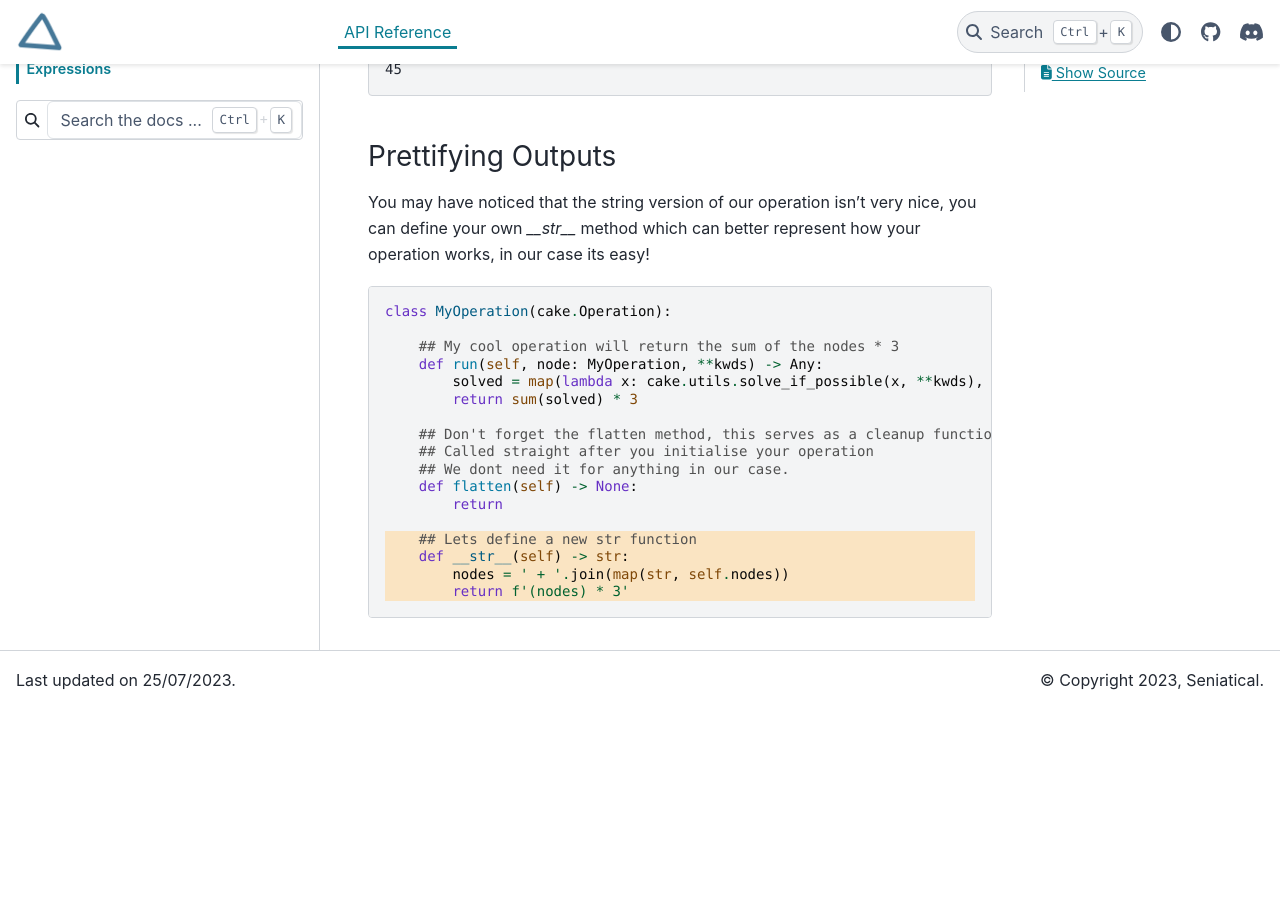
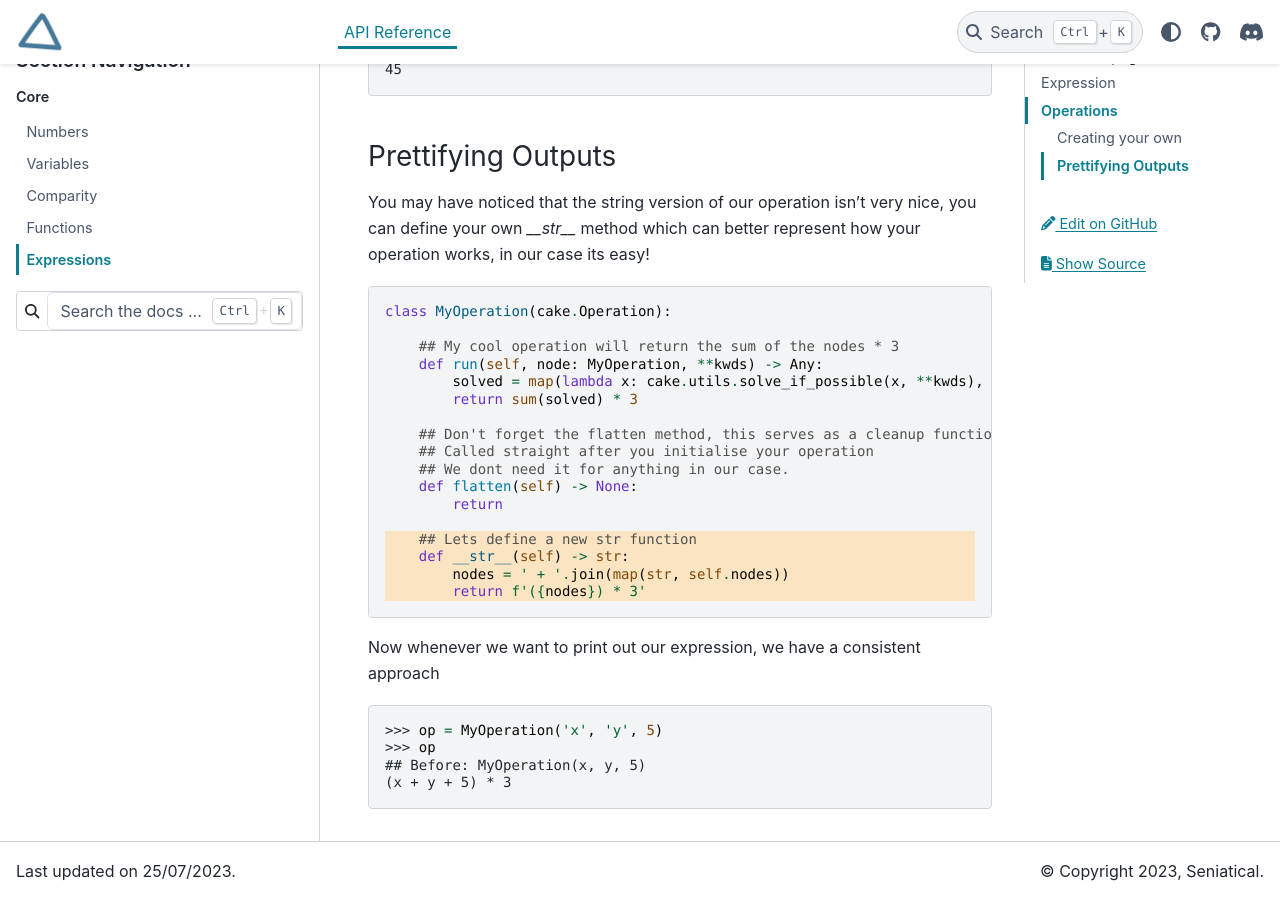
Before and after one commit to Seniatical/Cake, a Sphinx documentation site: the page built from docs/api/core/expressions.rst, in a window 1280 px wide and 900 px high, scrolled down 1188 px. Built offline with Sphinx 7.4.7 and the PyData theme 0.15.4, drawn with Linux system fonts in a browser that asks for light colours; before the commit the page ends 1897 px from its top, so only the background shows below that.

Commit message:
Fix faulty example

```diff
--- a/docs/api/core/expressions.rst
+++ b/docs/api/core/expressions.rst
@@ -82,4 +82,13 @@ in our case its easy!
         ## Lets define a new str function
         def __str__(self) -> str:
             nodes = ' + '.join(map(str, self.nodes))
-            return f'(nodes) * 3'
+            return f'({nodes}) * 3'
+
+Now whenever we want to print out our expression, we have a consistent approach
+
+.. code-block:: py
+
+    >>> op = MyOperation('x', 'y', 5)
+    >>> op
+    ## Before: MyOperation(x, y, 5)
+    (x + y + 5) * 3
```
